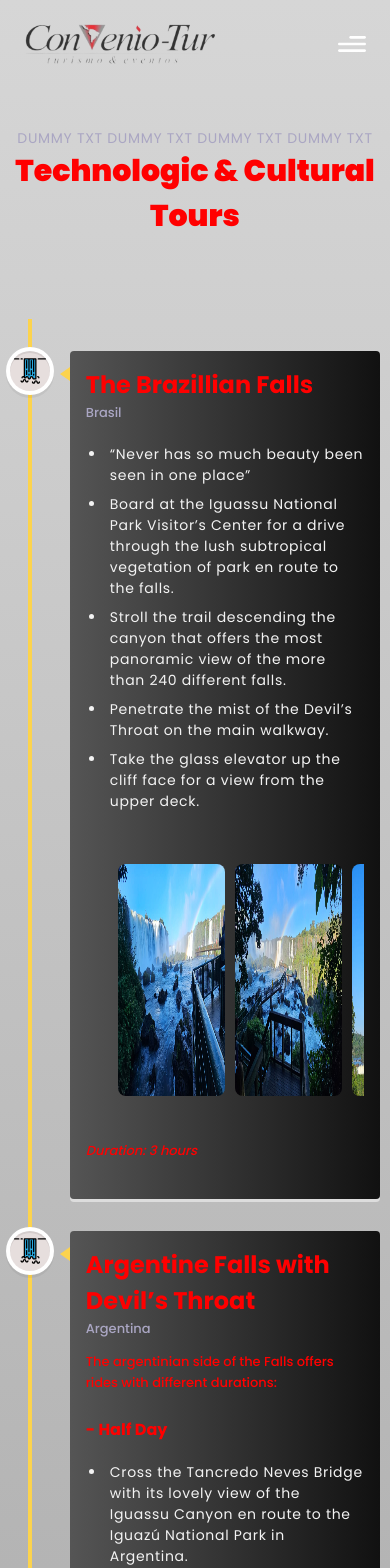
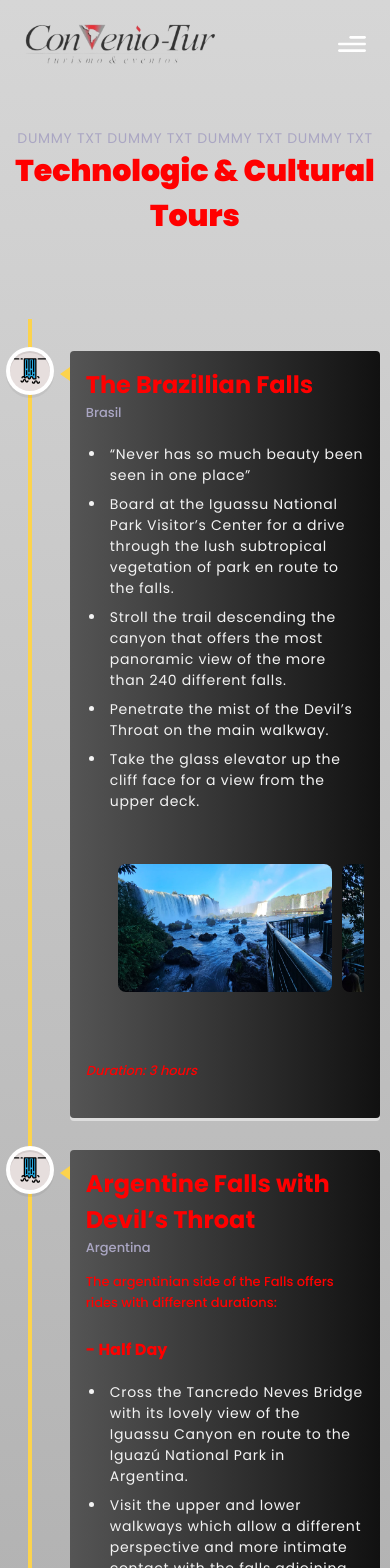
Before and after one commit to edusanttini/convenioTur, a React (Vite) app: page /naturetours in a window 390 px wide. Shown: the top 1568 px of the page. Built offline with nearby package versions, Linux system fonts and the light colour scheme.

Commit message:
add horizontal scroll to nature tour

```diff
--- a/src/components/AppProducts/NatureTours.jsx
+++ b/src/components/AppProducts/NatureTours.jsx
@@ -135,7 +135,7 @@ const TourContainer = ({tour}) => {
             )}
             <div className='mt-5 space-y-2'>
                 {/* Render images */}
-                <div className='flex overflow-x-auto p-8'>
+                <div className='flex horizontal-scrolling p-8'>
                 {tour.images.map((imageUrl, index) => (
                     <img
                         key={index}
@@ -143,7 +143,7 @@ const TourContainer = ({tour}) => {
                         alt={`Image ${index + 1}`}
                         style={{ cursor: 'pointer', marginRight: '10px' }}
                         onClick={() => handleImageClick(index)}
-                        className="w-1/2 rounded-lg max-h-80"
+                        className="lg:w-1/2 rounded-lg max-h-32 lg:max-h-80"
                     />
                 ))}
                 {/* Expand images */}
@@ -154,6 +154,7 @@ const TourContainer = ({tour}) => {
                 />
                 </div>
             </div>
+            <br/>
             {tour.title !== 'Panoramic Helicopter Flight' && tour.title !== 'Argentine Falls with Devil’s Throat' ? (
                 <p className='text-[16px] italic' style={yellowText}>
                     {"Duration: " + tour.duration}
--- a/src/index.css
+++ b/src/index.css
@@ -359,3 +359,16 @@ body {
 .h-100 {
   height: 36rem;
 }
+
+.horizontal-scrolling {
+  overflow-x: scroll;
+}
+
+.horizontal-scrolling::-webkit-scrollbar {
+  height: 15px;
+}
+
+.horizontal-scrolling::-webkit-scrollbar-thumb {
+  background-color: #a0a0a0; /* Color of the thumb */
+  border-radius: 6px;  /* Rounded corners for the thumb */
+}
```
